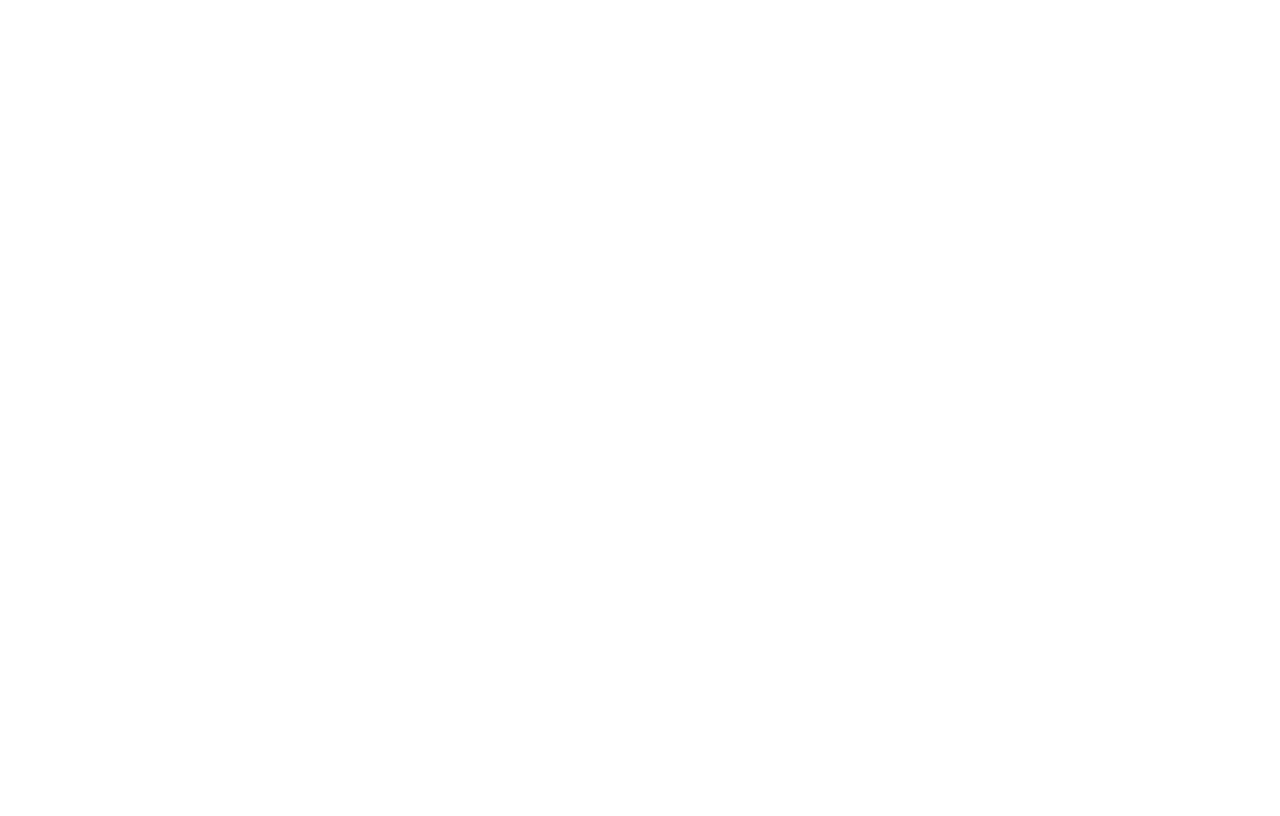
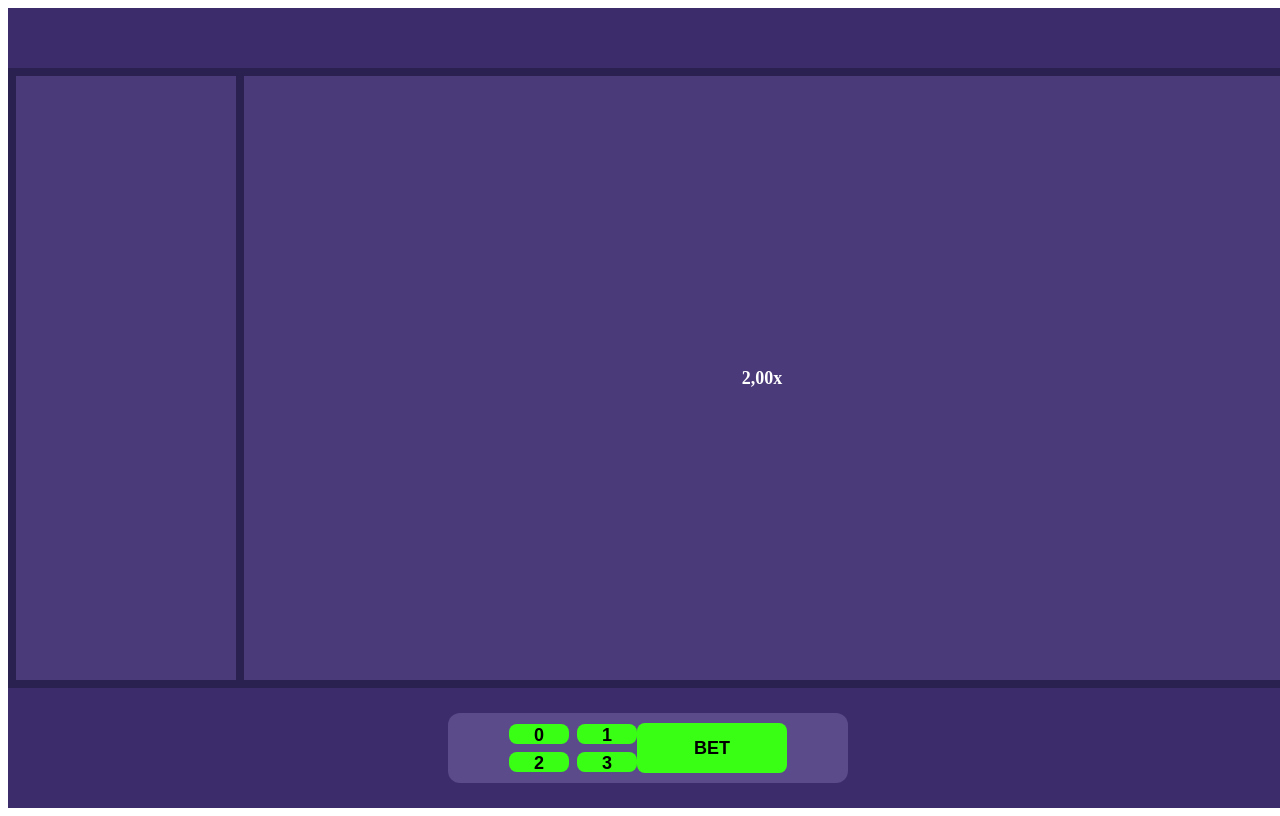
Before and after one commit to danielpnegamedev/frontend-challenge, a React (Vite) app: page / in a window 1280 px wide. Built offline with nearby package versions, Linux system fonts and the light colour scheme.

Commit message:
Bottom Panel

```diff
--- a/package.json
+++ b/package.json
@@ -16,6 +16,7 @@
     "pixi.js": "^8.18.1",
     "react": "^19.0.0",
     "react-dom": "^19.0.0",
+    "styled-components": "^6.4.2",
     "ws": "^8.18.1"
   },
   "devDependencies": {
@@ -26,6 +27,7 @@
     "@testing-library/svelte": "^5.2.7",
     "@types/react": "^19.0.10",
     "@types/react-dom": "^19.0.4",
+    "@types/styled-components": "^5.1.36",
     "@vitejs/plugin-react": "^4.3.4",
     "eslint": "^9.21.0",
     "eslint-plugin-react-hooks": "^5.1.0",
--- a/src/App.tsx
+++ b/src/App.tsx
@@ -1,8 +1,12 @@
 import './game'
 import './App.css'
 import { LoadingScreen } from './components/LoadingScreen'
+import { Layout } from './components/Layout'
 
 function App() {
+
+  return <Layout />;
+
   return (
     <>
     <LoadingScreen/>
--- /dev/null
+++ b/src/components/Layout.tsx
@@ -0,0 +1,142 @@
+import styled from "styled-components";
+
+const Container = styled.div`
+  width: 100vw;
+  height: 100vh;
+
+  background: #2b2150;
+
+  display: flex;
+  flex-direction: column;
+
+  color: white;
+`;
+
+const Header = styled.div`
+  height: 60px;
+  background: #3d2c6b;
+`;
+
+const Content = styled.div`
+  flex: 1;
+
+  display: flex;
+  gap: 8px;
+
+  padding: 8px;
+`;
+
+const BetsPanel = styled.div`
+  width: 220px;
+  background: #4b3a7a;
+`;
+
+// GAME AREA PANEL
+const GameArea = styled.div`
+  flex: 1;
+  background: #4b3a7a;
+
+  display: flex;
+  justify-content: center;
+  align-items: center;
+
+  font-size: 72px;
+  font-weight: bold;
+`;
+const Label = styled.p`
+  color: white;
+  font-size: 18px;
+  font-weight: bold;
+`;
+
+// BOTTOM PANEL
+const BottomPanel = styled.div`
+  height: 120px;
+  background: #3d2c6b;
+
+  display: flex;
+  justify-content: center;
+  align-items: center;
+`;
+
+const BetControls = styled.div`
+  width: 400px;
+  height: 70px;
+
+  background: #5b4b8a;
+
+  border-radius: 12px;
+
+  display: flex;
+  justify-content: center;
+  align-items: center;
+`;
+
+const PlaceBetBtn = styled.button`
+  width: 150px;
+  height: 50px;
+
+  background: #39ff14;
+  color: black;
+
+  border: none;
+  border-radius: 8px;
+
+  font-size: 18px;
+  font-weight: bold;
+
+  cursor: pointer;
+`;
+
+const BetValuesGrid = styled.div`
+  display: grid;
+  grid-template-columns: repeat(2, 1fr);
+  gap: 8px;
+`;
+
+const BetValueBtn = styled.button`
+  width: 60px;
+  height: 20px;
+
+  background: #39ff14;
+  color: black;
+
+  border: none;
+  border-radius: 8px;
+
+  font-size: 18px;
+  font-weight: bold;
+
+  cursor: pointer;
+`;
+
+
+
+
+export function Layout() {
+  return (
+    <Container>
+      <Header />
+
+      <Content>
+        <BetsPanel />
+
+        <GameArea>
+          <Label>2,00x</Label>
+        </GameArea>
+      </Content>
+
+      <BottomPanel>
+        <BetControls >
+           <BetValuesGrid>
+              <BetValueBtn>0</BetValueBtn>
+              <BetValueBtn>1</BetValueBtn>
+              <BetValueBtn>2</BetValueBtn>
+              <BetValueBtn>3</BetValueBtn>
+  </BetValuesGrid>
+            <PlaceBetBtn> BET </PlaceBetBtn>
+         </BetControls>
+      </BottomPanel>
+    </Container>
+  );
+}
```
Also changed, not shown: 1 other file (tests, documents, lock files or other folders).
